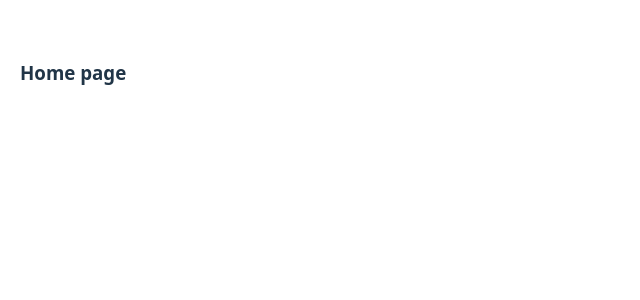
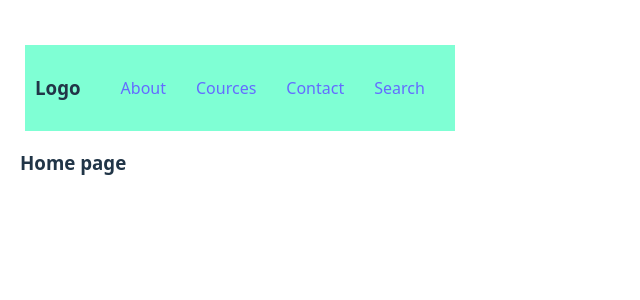
Before and after one commit to omkarchavan-git/my-react-app, a React (Vite) app: page / in a window 1280 px wide. Shown: the top 300 px of the page, without its empty margins (0-640 px from the left). Built offline with nearby package versions, Linux system fonts and the light colour scheme.

Commit message:
added navbar page

```diff
--- a/src/App.css
+++ b/src/App.css
@@ -6,6 +6,10 @@ body, #root {
   margin: 10px;
 }
 
+body::-webkit-scrollbar{
+  display: none;
+}
+
 #container {
   margin-top: 20px;          /* Small gap from top */
 }
--- a/src/App.jsx
+++ b/src/App.jsx
@@ -12,6 +12,7 @@ import Home from './pages/Home'
 import About from './pages/About'
 import Dynamic_Routing from './pages/Dynamic_Routing'
 import Course_details from './pages/Course_details'
+import Navbar from './components/Navbar'
 
 function App() {
   const [count, setCount] = useState(0)
@@ -31,11 +32,13 @@ function App() {
         <Multiple_input_Handeling /> */}
 
           <Router>
+            <Navbar />
             <Routes>
               <Route path='/' element = {<Home />}  />
               <Route path='/about' element = {<About />}  />
               <Route path='/cources' element = {<Dynamic_Routing />}  />
               <Route path='/cources/:id' element = {<Course_details />}  />
+
             </Routes>
           </Router>
 
```
